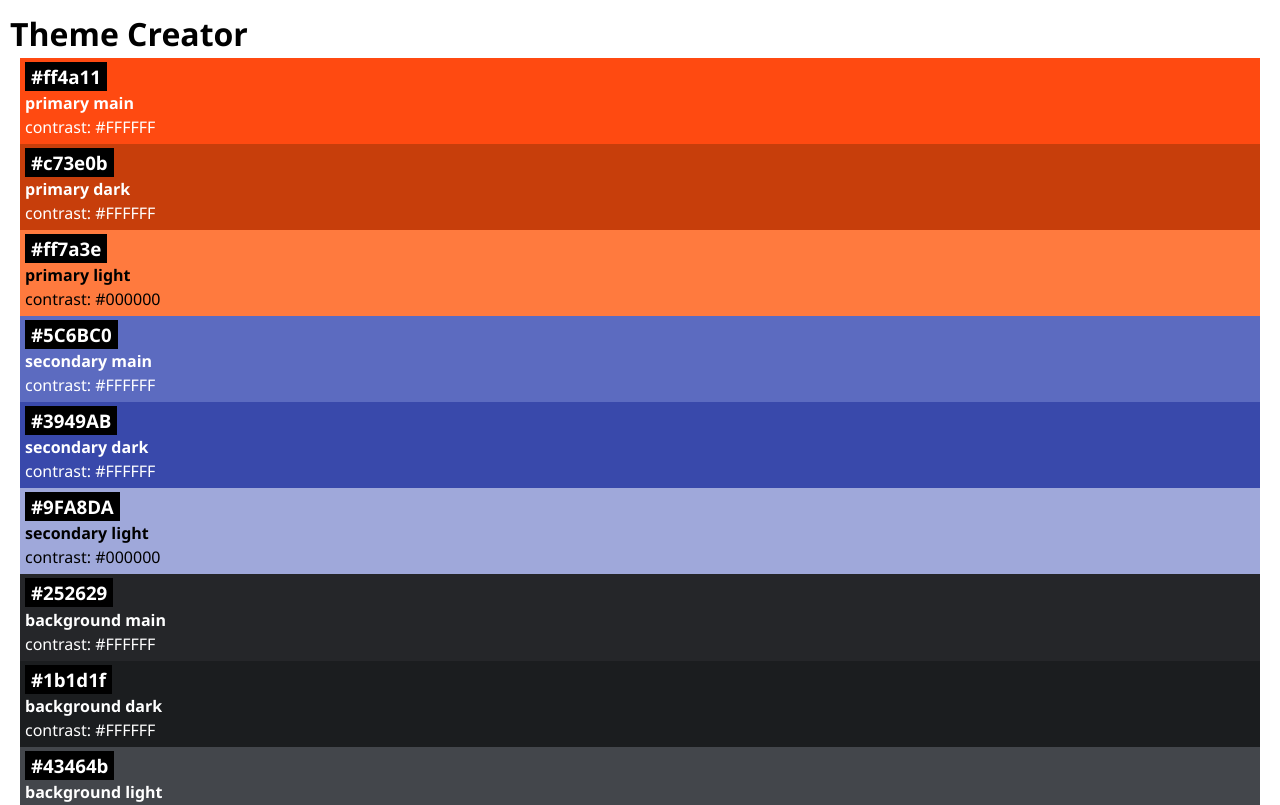
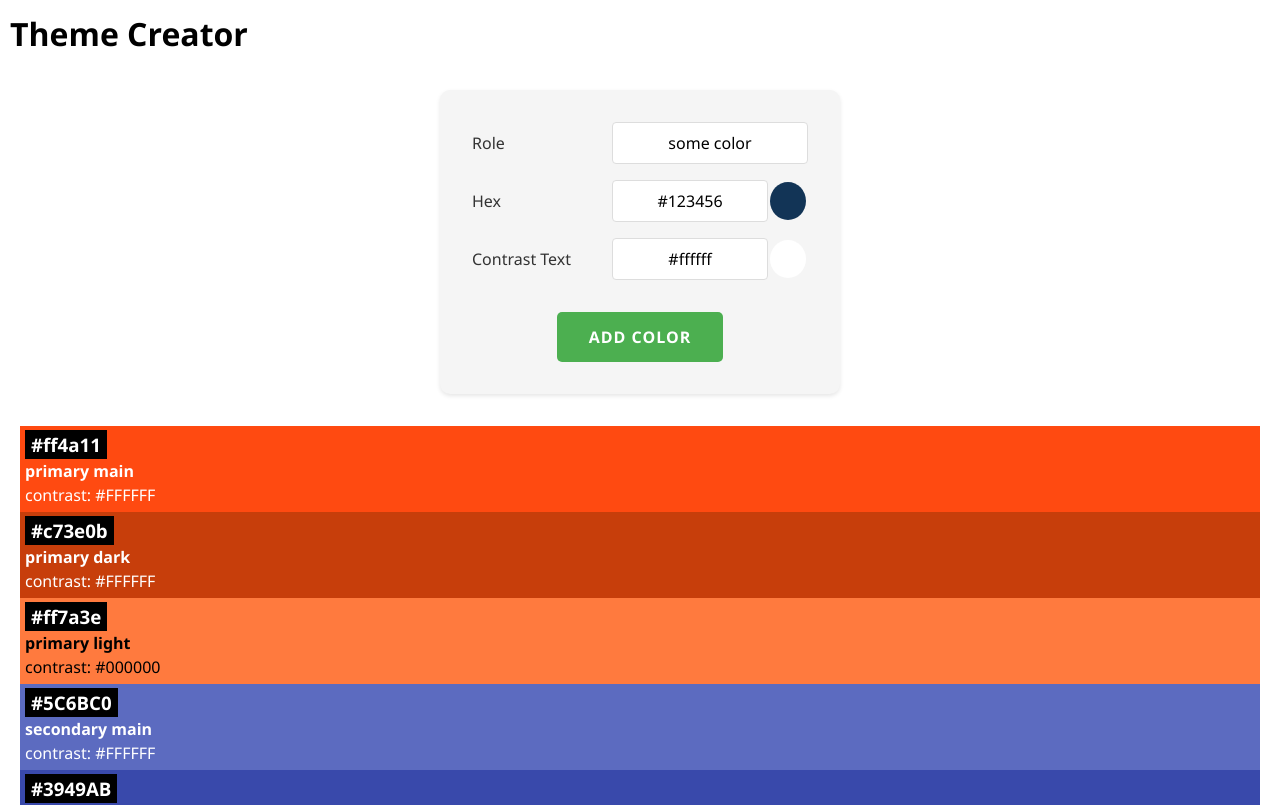
Before and after one commit to VadlamudiGirish/color-theme-creator, a React (Vite) app: page / in a window 1280 px wide. Shown: the top 805 px of the page. Built offline with nearby package versions, Linux system fonts and the light colour scheme.

Commit message:
Implement color input form and add some CSS

```diff
--- a/src/App.jsx
+++ b/src/App.jsx
@@ -1,4 +1,5 @@
 import { initialColors } from "./lib/colors";
+import ColorForm from "./Components/ColorForm/ColorForm";
 import Color from "./Components/Color/Color";
 import "./App.css";
 
@@ -6,7 +7,7 @@ function App() {
   return (
     <>
       <h1>Theme Creator</h1>
-
+      <ColorForm />
       {initialColors.map((color) => {
         return <Color key={color.id} color={color} />;
       })}
--- a/src/Components/Color/Color.jsx
+++ b/src/Components/Color/Color.jsx
@@ -1,7 +1,6 @@
 import "./Color.css";
 
 export default function Color({ color }) {
-  console.log("Find Issue 1");
   return (
     <div
       className="color-card"
--- /dev/null
+++ b/src/Components/ColorForm/ColorForm.css
@@ -0,0 +1,105 @@
+/* ColorForm.css */
+.color-form {
+  display: flex;
+  flex-direction: column;
+  max-width: 400px;
+  margin: 2rem auto;
+  padding: 2rem;
+  background-color: #f5f5f5;
+  border-radius: 10px;
+  box-shadow: 0 2px 4px rgba(0, 0, 0, 0.1);
+}
+
+.color-form label {
+  display: flex;
+  align-items: center;
+  justify-content: space-between;
+  margin-bottom: 1rem;
+  width: 100%;
+  font-weight: 500;
+  color: #333;
+}
+
+.color-form label > span {
+  flex: 0 0 120px; /* Fixed width for labels */
+  text-align: left;
+  margin-right: 20px;
+}
+
+.input-group {
+  flex: 1;
+  display: flex;
+  gap: 10px;
+  max-width: 250px; /* Fixed width for all input groups */
+}
+
+/* Regular text input */
+.color-form input[type="text"] {
+  width: 100%;
+  padding: 0.5rem;
+  border: 1px solid #ddd;
+  border-radius: 4px;
+  text-align: center;
+}
+
+/* Color input specific styling */
+.color-form .color-input-group {
+  display: flex;
+  align-items: center;
+  gap: 10px;
+  width: 100%;
+}
+
+.color-form .color-input-group input[type="text"] {
+  width: 180px; /* Adjusted to match total width with color picker */
+}
+
+.color-form input[type="color"] {
+  width: 40px;
+  height: 40px;
+  border: none;
+  cursor: pointer;
+  background: none;
+  flex-shrink: 0;
+}
+
+.color-form input[type="color"]::-webkit-color-swatch {
+  border-radius: 50%;
+  border: none;
+}
+
+.color-form input[type="color"]::-webkit-color-swatch-wrapper {
+  padding: 0;
+}
+
+.color-form button {
+  align-self: center;
+  padding: 0.8rem 2rem;
+  background-color: #4caf50;
+  color: white;
+  border: none;
+  border-radius: 5px;
+  cursor: pointer;
+  font-size: 1rem;
+  transition: all 0.3s ease;
+  text-transform: uppercase;
+  font-weight: bold;
+  letter-spacing: 1px;
+  margin-top: 1rem;
+}
+
+.color-form button:hover {
+  background-color: #45a049;
+  transform: translateY(-2px);
+  box-shadow: 0 3px 6px rgba(0, 0, 0, 0.2);
+}
+
+.color-form button:active {
+  transform: translateY(0);
+  box-shadow: 0 1px 3px rgba(0, 0, 0, 0.2);
+}
+
+/* Remove <br> elements */
+.color-form br {
+  display: none;
+}
--- /dev/null
+++ b/src/Components/ColorForm/ColorForm.jsx
@@ -0,0 +1,37 @@
+import ColorInput from "../ColorInput/ColorInput";
+import "./ColorForm.css";
+
+export default function ColorForm({
+  onSubmitColor,
+  initialData = { role: "some color", hex: "#123456", contrastText: "#ffffff" },
+}) {
+  function handleSubmit(event) {
+    event.preventDefault();
+    const formData = new FormData(event.target);
+    const data = Object.fromEntries(formData);
+    onSubmitColor(data);
+  }
+
+  return (
+    <form className="color-form" onSubmit={handleSubmit}>
+      <label htmlFor="role">
+        <span>Role</span>
+        <input
+          type="text"
+          id="role"
+          name="role"
+          defaultValue={initialData.role}
+        />
+      </label>
+      <label htmlFor="hex">
+        <span>Hex</span>
+        <ColorInput id="hex" defaultValue={initialData.hex} />
+      </label>
+      <label htmlFor="contrastText">
+        <span>Contrast Text</span>
+        <ColorInput id="contrastText" defaultValue={initialData.contrastText} />
+      </label>
+      <button>ADD COLOR</button>
+    </form>
+  );
+}
--- /dev/null
+++ b/src/Components/ColorInput/ColorInput.jsx
@@ -0,0 +1,22 @@
+import { useState } from "react";
+
+export default function ColorInput({ id, defaultValue }) {
+  const [inputValue, setInputValue] = useState(defaultValue);
+
+  function handleInputValue(event) {
+    setInputValue(event.target.value);
+  }
+
+  return (
+    <>
+      <input
+        type="text"
+        id={id}
+        name={id}
+        value={inputValue}
+        onChange={handleInputValue}
+      />
+      <input type="color" value={inputValue} onChange={handleInputValue} />
+    </>
+  );
+}
```
